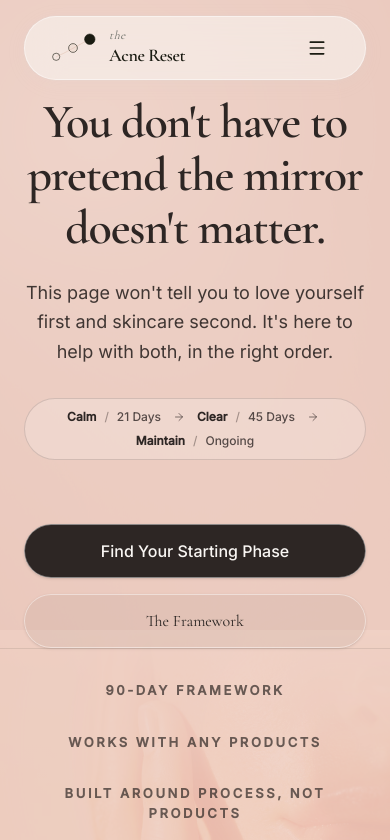
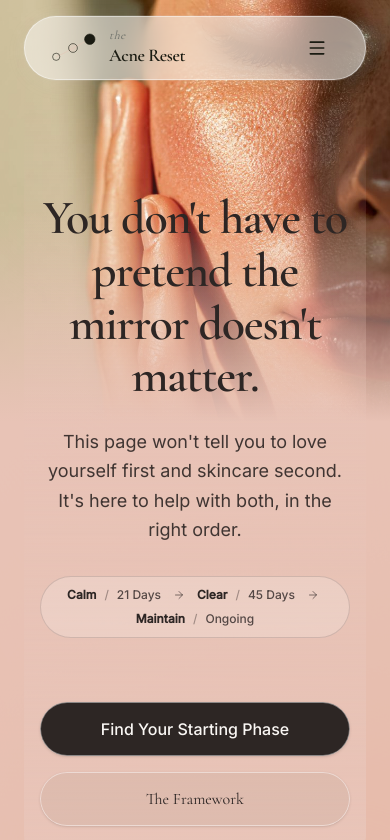
Before and after one commit to axiomhq0-create/acne-reset-landing, a Next.js app: page / in a window 390 px wide. Shown: the top 840 px of the page. Built offline with nearby package versions, Linux system fonts and the light colour scheme.

Commit message:
design: implement layered text and plasma overlay on mobile hero image

```diff
--- a/src/components/Hero.tsx
+++ b/src/components/Hero.tsx
@@ -40,24 +40,23 @@ const itemVariants = {
 
 export default function Hero({ scrollToSection }: HeroProps) {
   return (
-    <section className="relative min-h-screen flex flex-col justify-between py-24 overflow-hidden bg-[#E8C4B8]">
-      {/* 1. IMAGE_PLACEMENT: Place "download (12).jpg" with responsive absolute layout bounds */}
-      <div className="absolute right-0 top-auto bottom-0 h-[40vh] w-full md:top-0 md:h-full md:w-1/2 z-0 pointer-events-none opacity-40 md:opacity-100 mix-blend-soft-light md:mix-blend-normal">
+    <section className="relative min-h-[85vh] md:min-h-screen flex flex-col justify-between py-24 md:py-24 overflow-hidden bg-[#E8C4B8]">
+      {/* 1. IMAGE_PLACEMENT: Place "download (12).jpg" with responsive layout */}
+      <div className="absolute inset-x-0 top-0 h-[50vh] w-full md:left-auto md:right-0 md:top-0 md:h-full md:w-1/2 z-0 pointer-events-none">
         <Image
           src="/assets/download-12.jpg"
           alt="Acne Reset Radiant Skin portrait"
           fill
-          className="object-cover object-center"
+          className="object-cover object-top md:object-center"
           priority
         />
         {/* EDGE_MASK: Gradient mask to erase top hard lines on mobile and left hard lines on desktop */}
-        <div className="absolute inset-0 bg-gradient-to-b from-[#E8C4B8] via-transparent to-transparent md:bg-gradient-to-r md:from-[#E8C4B8] z-10" />
+        <div className="absolute inset-0 bg-gradient-to-b from-transparent via-transparent to-[#E8C4B8] md:bg-gradient-to-r md:from-[#E8C4B8] md:to-transparent z-10" />
       </div>
 
-      {/* 2. PLASMA BLENDING LAYER: Position on top of the image layer (z-10) with mix-blend-mode: soft-light */}
+      {/* 2. PLASMA BLENDING LAYER: mix-blend-color-burn on mobile, soft-light on desktop */}
       <div
-        className="absolute inset-0 z-10 overflow-hidden pointer-events-none opacity-75"
-        style={{ mixBlendMode: "soft-light" }}
+        className="absolute inset-0 z-10 overflow-hidden pointer-events-none opacity-80 md:opacity-75 mix-blend-color-burn md:mix-blend-soft-light"
       >
         <div className="sunlight-mesh absolute inset-[-10%] w-[120%] h-[120%]" />
       </div>
@@ -65,15 +64,15 @@ export default function Hero({ scrollToSection }: HeroProps) {
       {/* Content Center Overlaid - relative zIndex 20 sitting perfectly over the background layers */}
       <div
         style={{ position: "relative", zIndex: 20 }}
-        className="flex-grow flex items-center justify-center"
+        className="flex-grow flex flex-col justify-end pb-12 px-6 md:w-1/2 md:justify-center md:px-12 md:ml-0 md:mr-auto h-full w-full"
       >
-        <div className="max-w-5xl mx-auto px-6 flex flex-col items-center text-center">
+        <div className="max-w-5xl mx-auto flex flex-col items-center text-center md:items-start md:text-left w-full bg-gradient-to-b from-transparent via-[#E8C4B8]/40 to-[#E8C4B8] md:bg-none pt-24 pb-6 px-4 md:p-0 rounded-b-[14px]">
           <motion.div
             variants={containerVariants}
             initial="hidden"
             whileInView="visible"
             viewport={{ once: false, amount: 0.15 }} // Bi-directional scroll wrapper
-            className="flex flex-col items-center"
+            className="flex flex-col items-center md:items-start w-full"
             style={{ willChange: "transform, opacity" }}
           >
             <motion.h1
@@ -95,7 +94,7 @@ export default function Hero({ scrollToSection }: HeroProps) {
             {/* Sequence steps preview */}
             <motion.div
               variants={itemVariants}
-              className="mt-8 flex flex-wrap items-center justify-center gap-2 text-xs md:text-sm font-medium text-[#2D2624] bg-white/20 backdrop-blur-md rounded-full px-5 py-2.5 border border-[#2D2624]/15"
+              className="mt-8 flex flex-wrap items-center justify-center md:justify-start gap-2 text-xs md:text-sm font-medium text-[#2D2624] bg-white/20 backdrop-blur-md rounded-full px-5 py-2.5 border border-[#2D2624]/15"
               style={{ willChange: "transform, opacity" }}
             >
               <span className="text-[#2D2624] font-semibold">Calm</span>
@@ -114,7 +113,7 @@ export default function Hero({ scrollToSection }: HeroProps) {
             {/* CTA Button Row */}
             <motion.div
               variants={itemVariants}
-              className="mt-16 flex flex-col sm:flex-row gap-4 w-full sm:w-auto justify-center"
+              className="mt-16 flex flex-col sm:flex-row gap-4 w-full sm:w-auto justify-center md:justify-start"
               style={{ willChange: "transform, opacity" }}
             >
               <SpotlightWrapper
```
